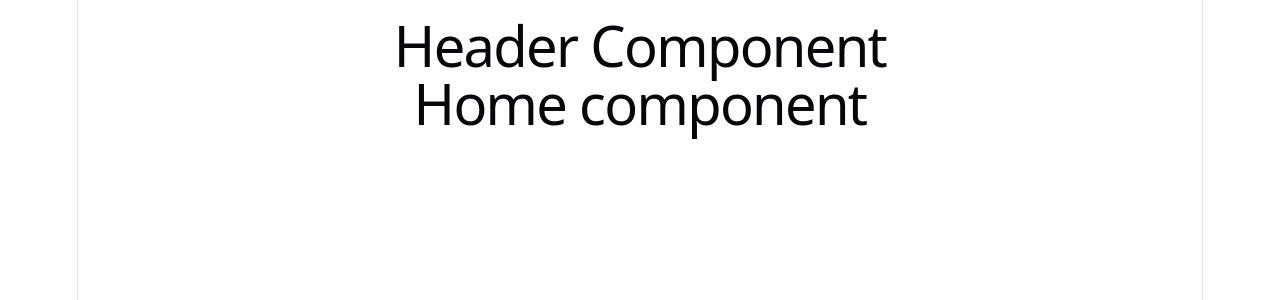
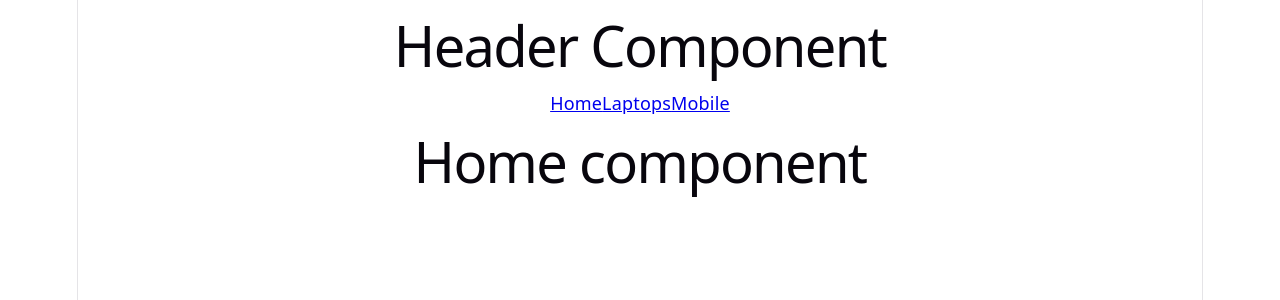
Before and after one commit to almahmudzihad/intro-to-react-router, a React (Vite) app: page / in a window 1280 px wide. Shown: the top 300 px of the page. Built offline with nearby package versions, Linux system fonts and the light colour scheme.

Commit message:
Nav ot link child router

```diff
--- a/src/components/Header/Header.jsx
+++ b/src/components/Header/Header.jsx
@@ -1,9 +1,15 @@
 import React from 'react'
+import { Link } from 'react-router'
 
 function Header() {
     return (
         <div>
             <h1>Header Component</h1>
+            <nav>
+                <Link to="/">Home</Link>
+                <Link to="/laptops">Laptops</Link>
+                <Link to="/mobile">Mobile</Link>
+            </nav>
         </div>
     )
 }
```
